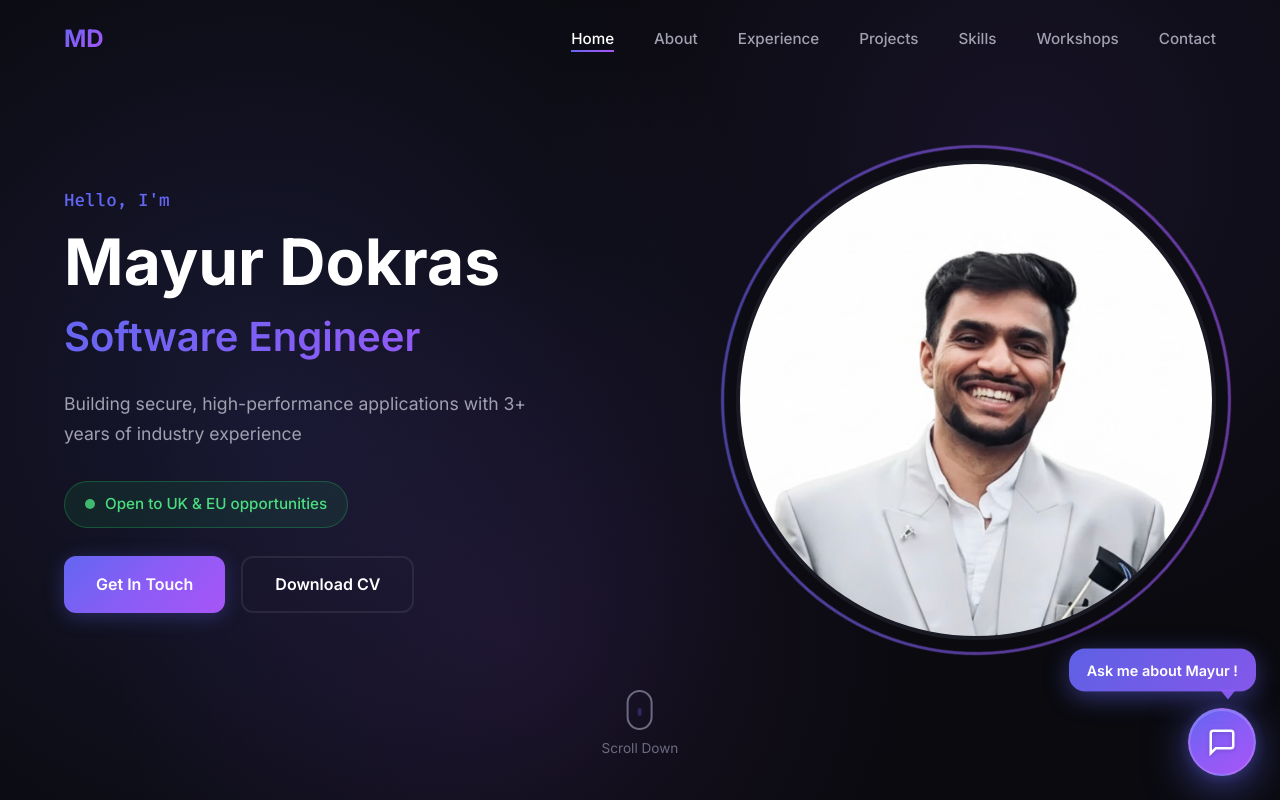
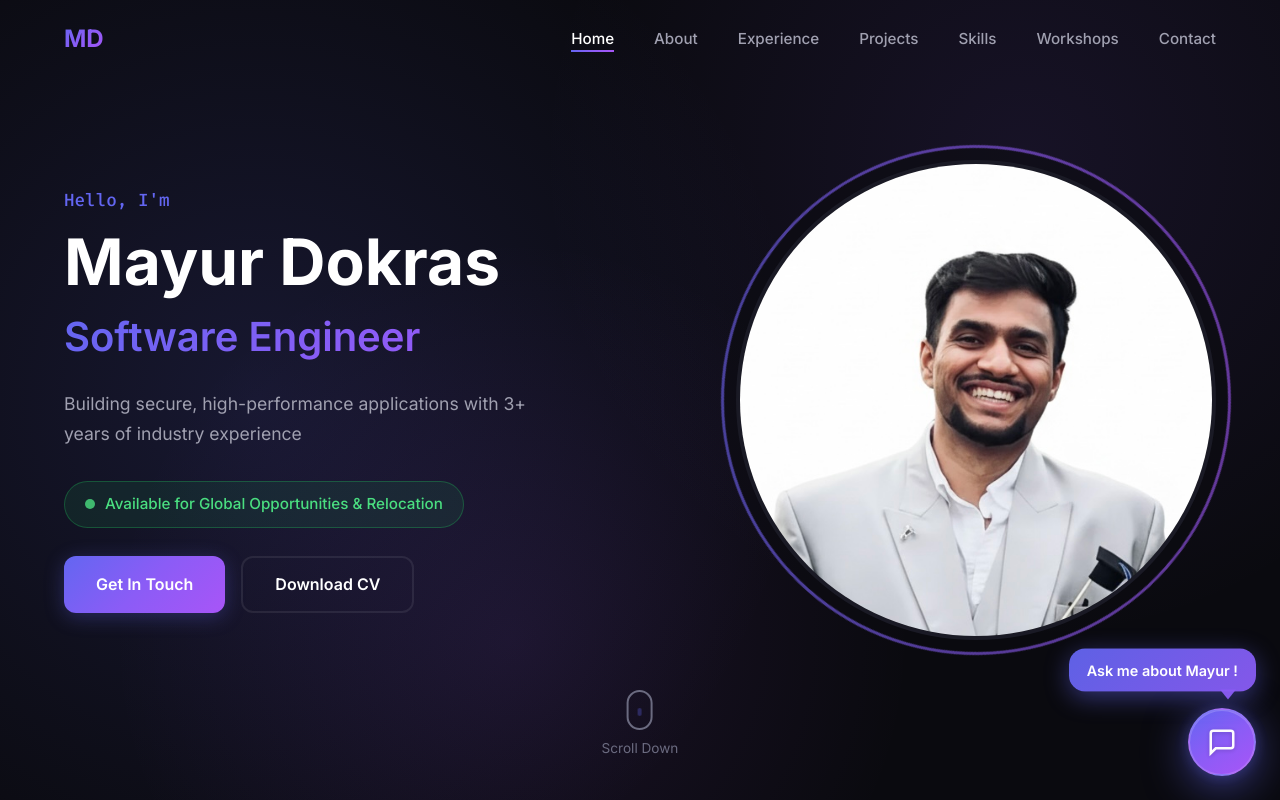
Before and after one commit to mayur-dokras/mayur-dokras.github.io, a website: page index.html in a window 1280 px wide. Shown: the top 800 px of the page. Drawn offline with Linux system fonts and the light colour scheme.

Commit message:
Update index.html
Updated Available for ... line

```diff
--- a/index.html
+++ b/index.html
@@ -46,7 +46,7 @@
                 <p class="tagline">Building secure, high-performance applications with 3+ years of industry experience</p>
                 <div class="availability-badge">
                     <span class="status-dot"></span>
-                    <span>Open to UK & EU opportunities</span>
+                    <span>Available for Global Opportunities & Relocation</span>
                 </div>
                 <div class="hero-buttons">
                     <a href="#contact" class="btn btn-primary">Get In Touch</a>
```
